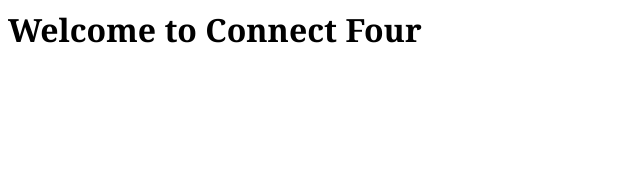
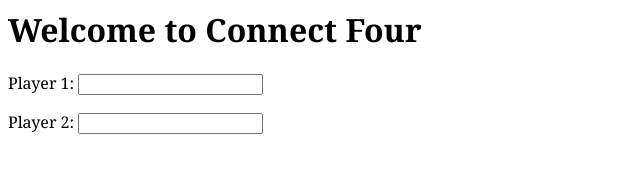
Before and after one commit to simeonparris/connectfour-server, a plain HTML site: page source/index.html in a window 1280 px wide. Shown: the whole page, without its empty margins (0-640 px from the left). Drawn offline with Linux system fonts and the light colour scheme.

Commit message:
remove unnecessary console logs and add input boxes for player names to index.html.

```diff
--- a/source/index.html
+++ b/source/index.html
@@ -9,6 +9,14 @@
 </head>
 <body>
     <h1>Welcome to Connect Four</h1>
+    <form class="playerNameInputForm" action="">
+        <label for="playerOneNameInput">Player 1:</label>
+        <input type="text" name="playerOneNameInput">
+    </form>
+    <form class="playerNameInputForm" action="">
+        <label for="playerTwoNameInput">Player 2:</label>
+        <input type="text" name="playerTwoNameInput">
+    </form>
 
     <script src="index.js" type="text/javascript"></script>
 </body>
--- a/source/index.js
+++ b/source/index.js
@@ -23,9 +23,3 @@ const addPlayer = function(playerName, playerNumber) {
         console.log('Please enter a valid player name and/or player number!');
     }
 }
-
-addPlayer('bob', 1);
-addPlayer('fred', 2);
-addPlayer('fred', 3);
-console.log(`Player One's name is ${player1.name}`);
-console.log(`Player Two's name is ${player2.name}`);
```
